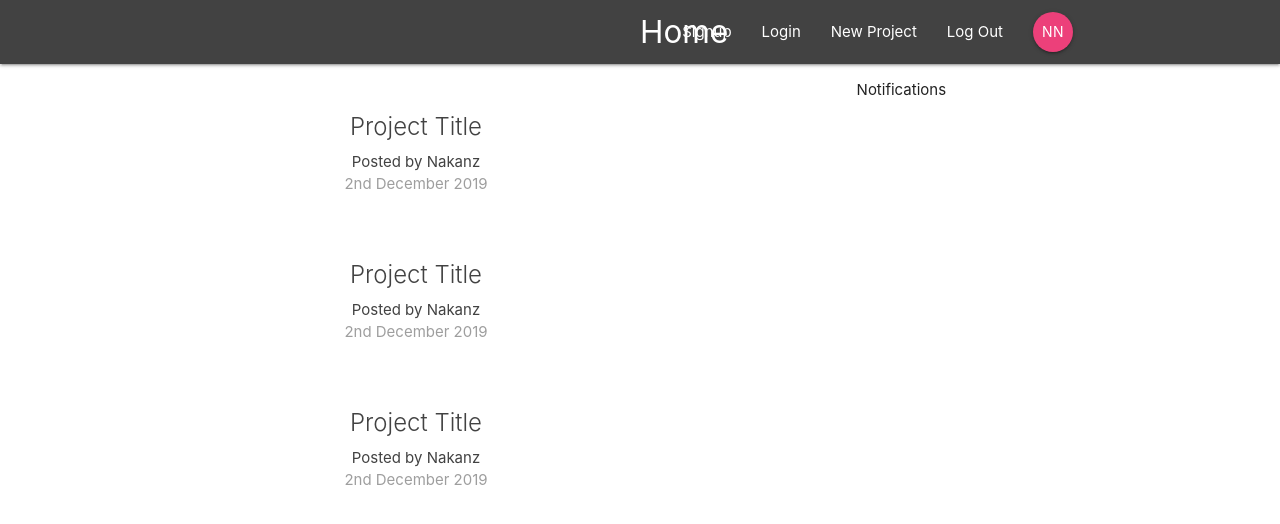
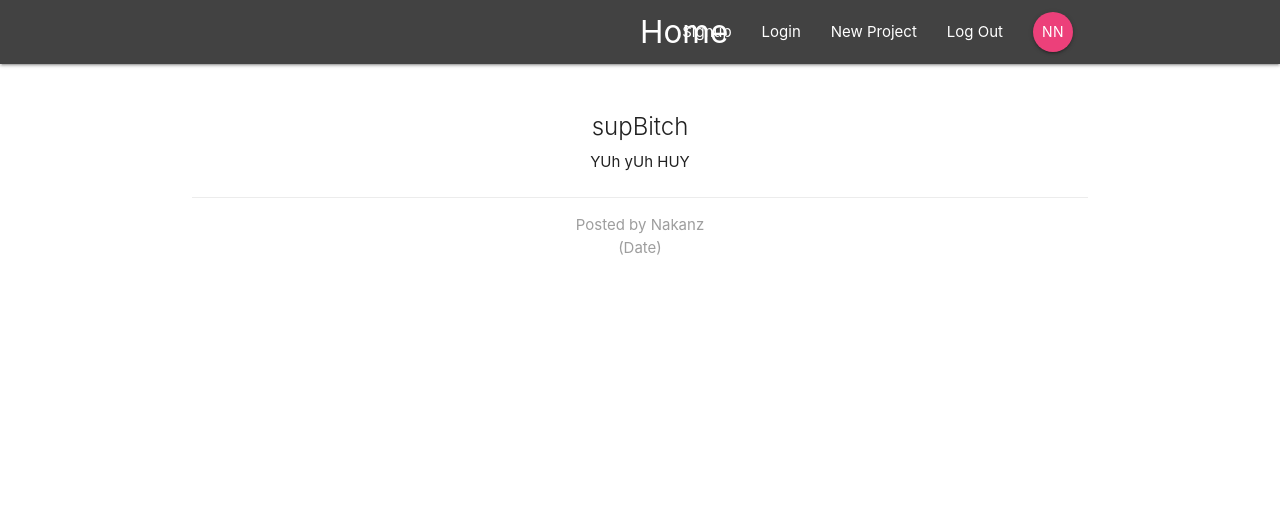
Before and after one commit to Nakanz/ReactFirestoreIntro, a React (Create React App) app in the folder client/: page /project/1 in a window 1280 px wide. Shown: the top 524 px of the page. Built offline with nearby package versions, Linux system fonts and the light colour scheme.

Commit message:
ProjectDetails implemented

```diff
--- a/client/src/App.js
+++ b/client/src/App.js
@@ -1,7 +1,8 @@
 import React, { Component } from 'react';
 import { BrowserRouter, Switch, Route } from 'react-router-dom';
 import  Navbar  from './components/layout/Navbar';
-import Dashboard from './components/dashboard/Dashboard'
+import Dashboard from './components/dashboard/Dashboard';
+import ProjectDetails from './components/projects/ProjectDetails';
 import './App.css';
 
 class App extends Component {
@@ -11,7 +12,8 @@
         <div className="App">
           <Navbar />
           <Switch>
-            <Route path='/' component={Dashboard} />
+            <Route path='/project/:id' component={ProjectDetails} />
+            <Route exact path='/' component={Dashboard} />
           </Switch>
         </div>
       </BrowserRouter>
--- a/client/src/components/projects/ProjectDetails.js
+++ b/client/src/components/projects/ProjectDetails.js
@@ -0,0 +1,20 @@
+import React from 'react'
+
+const ProjectDetails = () => {
+    return (
+        <div className="container section project-details">
+            <div className="card z-depth-0">
+                <div className="card-content">
+                    <span className="card-title">supBitch</span>
+                    <p>YUh yUh HUY</p>
+                </div>
+                <div className="card-action gret lighten-4 grey-text">
+                    <div>Posted by Nakanz</div>
+                    <div>(Date)</div>
+                </div>
+            </div>
+        </div>
+    );
+}
+
+export default ProjectDetails;
```
